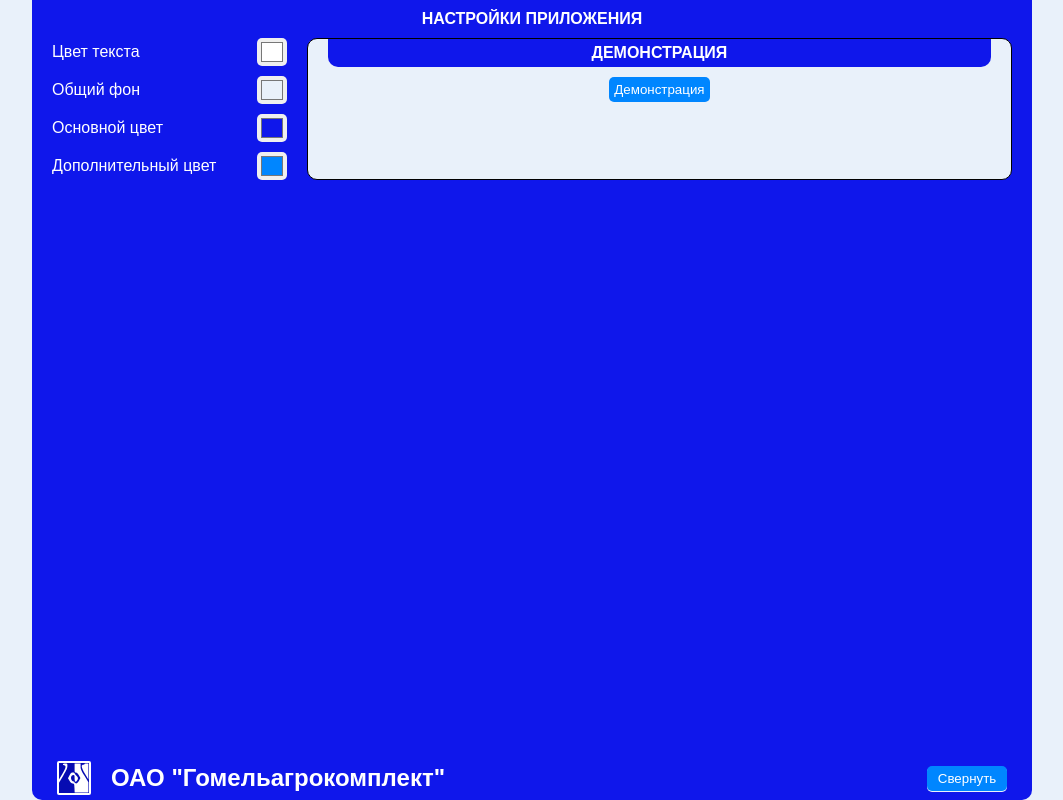
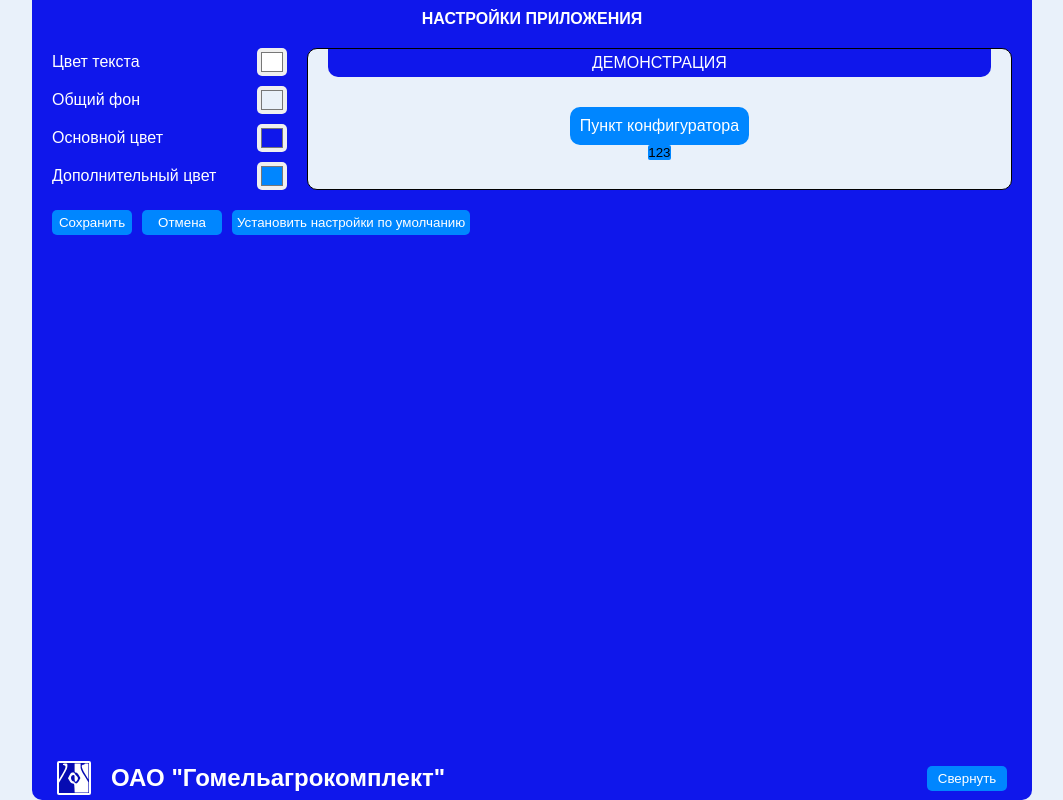
Before and after one commit to mabar84/gak, a React (Create React App) app: page / in a window 1280 px wide. Shown: the whole page, without its empty margins (108-1171 px from the left). Built offline with nearby package versions, Linux system fonts and the light colour scheme.

Commit message:
added settings buttons

```diff
--- a/src/components/button/Button.tsx
+++ b/src/components/button/Button.tsx
@@ -1,14 +1,6 @@
 import React from 'react';
 import {styled} from 'styled-components';
 import {gakTheme} from '../../styles/Theme.styled';
-
-export const Button = () => {
-    return (
-        <StyledButton>
-            Демонстрация
-        </StyledButton>
-    );
-};
 
 export const StyledButton = styled.button`
   min-width: 80px;
@@ -18,14 +10,20 @@ export const StyledButton = styled.button`
   border-radius: 5px;
   cursor: pointer;
   border: none;
-  box-shadow: 0px 1px ${gakTheme.colors.background};
   outline: none;
   font-weight: 500;
+  transition: opacity 0.3s;
+
+  &:hover {
+    opacity: 0.9;
+  }
 
   &:active {
     box-shadow: none;
     border: none;
     outline: none;
     transform: translateY(1px);
+
+
   }
 `
--- a/src/components/choose-color/chooseColor.tsx
+++ b/src/components/choose-color/chooseColor.tsx
@@ -8,11 +8,11 @@ type ChooseColorPropsType = {
     color: string
 }
 
-export const ChooseColor = (props: ChooseColorPropsType) => {
+export const ChooseColor = ({text, color}: ChooseColorPropsType) => {
     return (
         <StyledChooseColor>
-            <span>{props.text}</span>
-            <ColorPicker color={props.color}/>
+            <span>{text}</span>
+            <ColorPicker color={color}/>
         </StyledChooseColor>
     );
 };
--- a/src/components/demo/DemoSettings.tsx
+++ b/src/components/demo/DemoSettings.tsx
@@ -1,14 +1,21 @@
 import React from 'react';
 import {styled} from 'styled-components';
 import {gakTheme} from '../../styles/Theme.styled';
-import {Button} from '../button/Button';
+import {Item} from '../item/Item';
 
 export const DemoSettings = () => {
+    const q1 = () => {
+        localStorage.setItem('textColor', 'red')
+        localStorage.setItem('background', '#000000')
+
+    }
     return (
         <StyledDemoSettings>
-            <h4>Демонстрация</h4>
+            <p>Демонстрация</p>
 
-            <Button/>
+            <Item/>
+
+            <button onClick={q1}>123</button>
 
         </StyledDemoSettings>
     );
@@ -20,13 +27,16 @@ const StyledDemoSettings = styled.div`
   border: 1px solid #000000;
   border-radius: 10px;
 
-  h4 {
+  p {
     padding: 5px;
     margin: 0 auto 30px;
+    text-align: center;
     background-color: ${gakTheme.colors.primary};
     color: ${gakTheme.colors.text};
     width: calc(100% - 40px);
     border-radius: 0 0 10px 10px;
+    text-transform: uppercase;
+    font-weight: 500;
   }
 
   button {
--- /dev/null
+++ b/src/components/item/Item.tsx
@@ -0,0 +1,34 @@
+import React from 'react';
+import {styled} from 'styled-components';
+import {gakTheme} from '../../styles/Theme.styled';
+
+export const Item = () => {
+    return (
+        <StyledItem>
+            Пункт конфигуратора
+        </StyledItem>
+    );
+};
+
+const StyledItem = styled.div`
+  min-width: 80px;
+  width: max-content;
+  margin: 0 auto;
+  padding: 10px;
+  display: flex;
+  align-items: center;
+  justify-content: center;
+
+  background-color: ${gakTheme.colors.secondary};
+  color: ${gakTheme.colors.text};
+  border-radius: 10px;
+  cursor: pointer;
+  border: none;
+  outline: none;
+  font-weight: 500;
+  transition: opacity 0.3s;
+
+  &:hover {
+    opacity: 0.8;
+  }
+`
--- a/src/components/settings/Settings.tsx
+++ b/src/components/settings/Settings.tsx
@@ -1,9 +1,8 @@
 import React from 'react';
-import {ChooseColor} from '../choose-color/chooseColor';
 import {styled} from 'styled-components';
-import {gakTheme} from '../../styles/Theme.styled';
 import {DemoSettings} from '../demo/DemoSettings';
 import {SetSettings} from './set-settings/SetSettings';
+import {StyledButton} from '../button/Button';
 
 export const Settings = () => {
     return (
@@ -16,6 +15,18 @@ export const Settings = () => {
                 <DemoSettings/>
             </div>
 
+            <div className="buttons-container">
+                <StyledButton>
+                    Сохранить
+                </StyledButton>
+                <StyledButton>
+                    Отмена
+                </StyledButton>
+                <StyledButton>
+                    Установить настройки по умолчанию
+                </StyledButton>
+            </div>
+
 
         </StyledSettings>
     );
@@ -23,15 +34,21 @@ export const Settings = () => {
 
 const StyledSettings = styled.div`
   h4 {
-    margin-bottom: 10px;
+    margin-bottom: 20px;
     text-transform: uppercase;
     text-align: center;
   }
 
   .flex-container {
+    margin-bottom: 20px;
     display: flex;
     gap: 20px;
     justify-content: space-between;
   }
 
+  .buttons-container {
+    display: flex;
+    gap: 10px;
+  }
+
 `
--- a/src/styles/Theme.styled.tsx
+++ b/src/styles/Theme.styled.tsx
@@ -1,9 +1,9 @@
 export const gakTheme = {
     colors: {
         text: `${localStorage.getItem('textColor') ? localStorage.getItem('textColor') : '#ffffff'}`,
-        background: `${localStorage.getItem('textColor') ? localStorage.getItem('textColor') : '#E9F1FA'}`,
-        primary: `${localStorage.getItem('textColor') ? localStorage.getItem('textColor') : '#0f17eb'}`,
-        secondary: `${localStorage.getItem('textColor') ? localStorage.getItem('textColor') : '#0086ff'}`,
+        background: `${localStorage.getItem('background') ? localStorage.getItem('background') : '#E9F1FA'}`,
+        primary: `${localStorage.getItem('primary') ? localStorage.getItem('primary') : '#0f17eb'}`,
+        secondary: `${localStorage.getItem('secondary') ? localStorage.getItem('secondary') : '#0086ff'}`,
         accent: '#060bb2'
     },
     media: {
```
